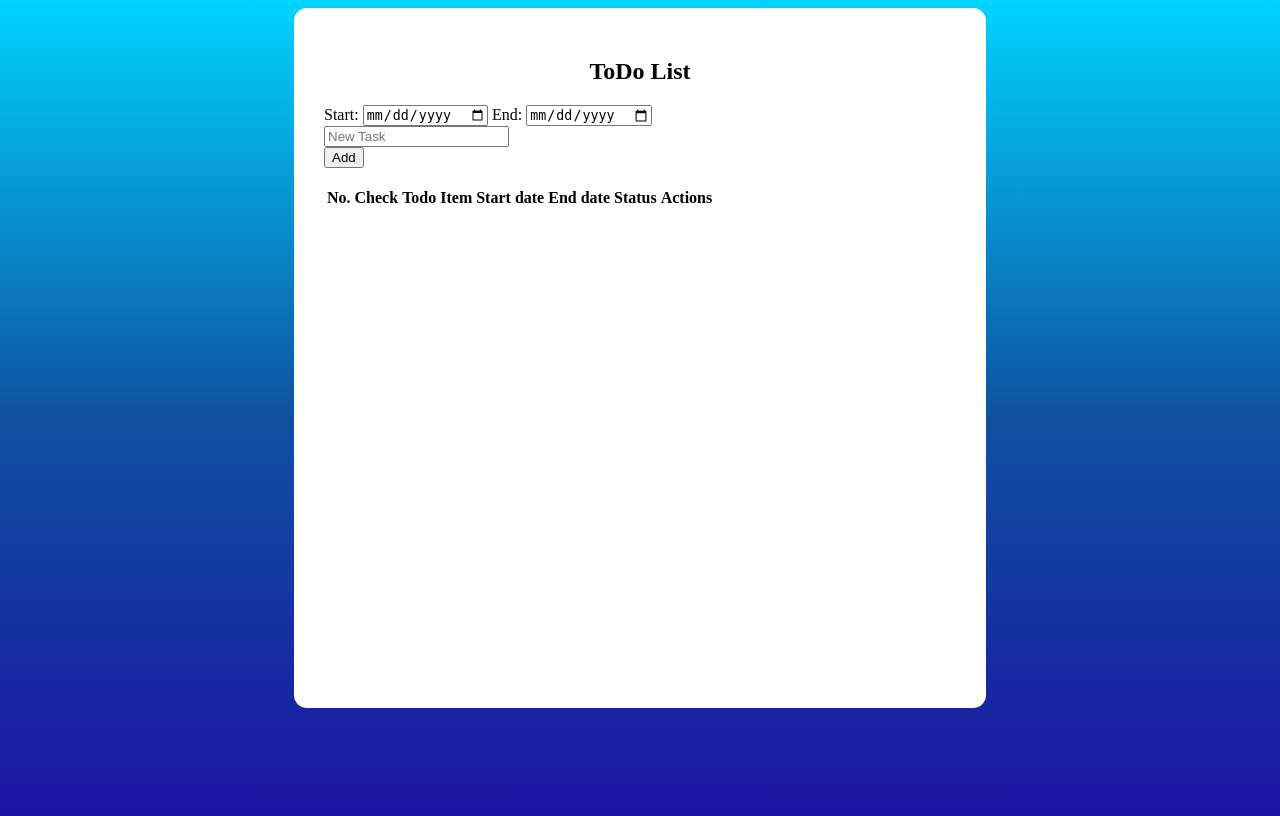
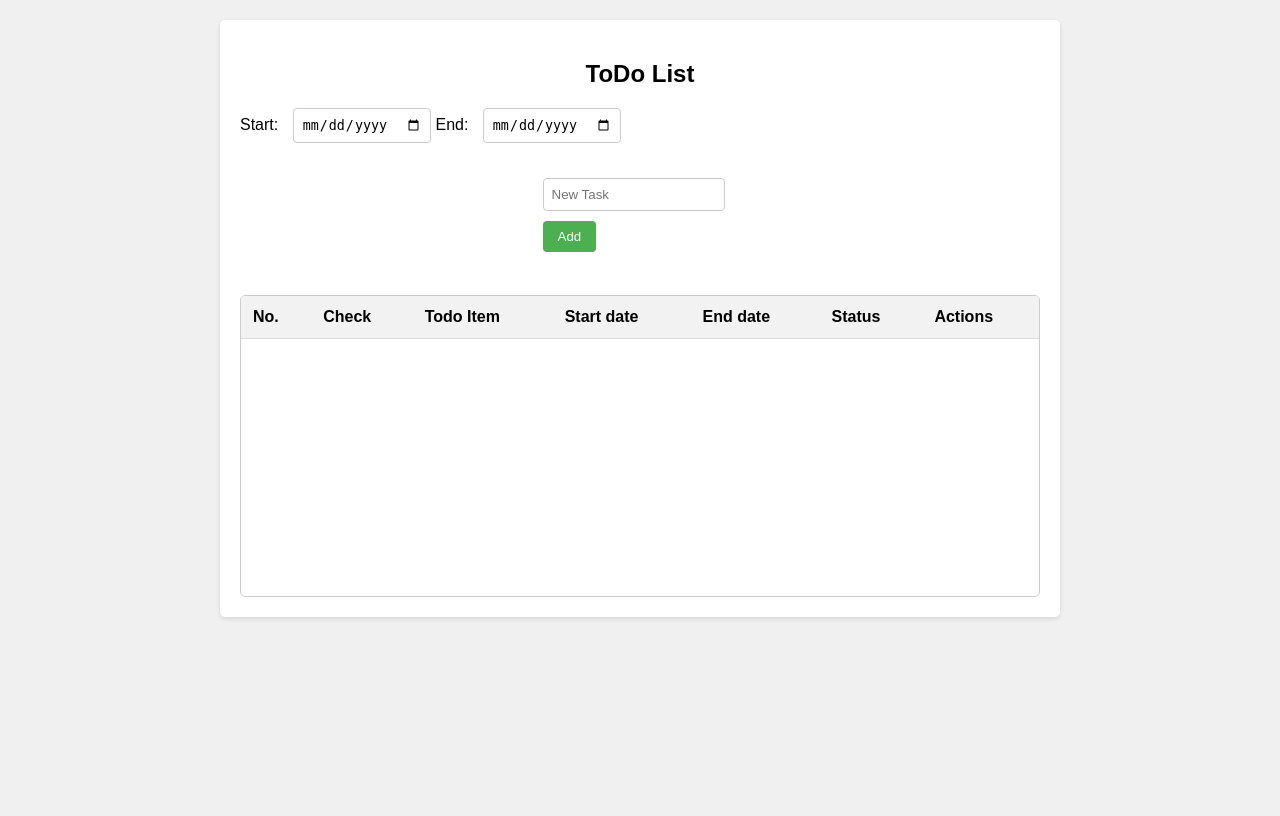
Before and after one commit to dakadeptrai/login_register, a Flask app: template templates/todolist.html in a window 1280 px wide. After the commit the page ends 619 px from the top, so only its background shows below. Run offline with Flask 3, Linux system fonts and the light colour scheme; the template is opened without the code that fills it, so the values that code supplies are empty.

Commit message:
code css todolist and app.py

```diff
--- a/app.py
+++ b/app.py
@@ -1,22 +1,28 @@
-from flask import Flask,render_template,request
+from flask import Flask,render_template,request,redirect
 from markupsafe import escape
 import pymongo
+from werkzeug.security import check_password_hash,generate_password_hash
 #===========================================================================================================
 connection_str="mongodb+srv://nguyendakacun:htUezXTkL0llRnwa@dangkhang.nbpxo57.mongodb.net/?retryWrites=true&w=majority&appName=DangKhang"
+users_value={}
 try:
     print("Connect done")
     client = pymongo.MongoClient(connection_str)
 except Exception:
     print("Error", Exception)
 db = client["mydatabase"]
-col = db['todolist']
+col = db['user_data']
+
 for x in col.find():
+    user = x["user"]
+    password = x["password"]
     print(x)
+    users_value.update({user:password})
 #===========================================================================================================
 app = Flask(__name__)
 
 '''dict chua mat khau va tai khoan nguoi dung'''
-users = {"Khang":"123456","username":"password"}
+#users = {"Khang": generate_password_hash("123456"), "username": generate_password_hash("password")}
 
 
 '''trang web dau tien'''
@@ -28,15 +34,18 @@ def hello_world():
 '''trang web dung de nhap mat khau va ten nguoi dung'''
 @app.route("/handle_post",methods=['POST'])
 def handle_post():
+    error = None
     if request.method == "POST":
-        username = request.form['username']
-        password = request.form['password']
-        print(username, password)
-        if username in users and users[username] == password:
-            return render_template("todolist.html")
+        username = request.form["username"]
+        password = request.form["password"]
+        if username in users_value and users_value[user]==password:
+                # Successful login, redirect to todolist
+                return render_template("todolist.html")
         else:
-            return '<h1>invalid credentials!</h1>'
+            # Username not found
+            return render_template("login.html", error=error)  # Pass error message
     else:
-        return render_template('login html')
+        # Not a POST request (unexpected)
+        return render_template("login.html", error="Unexpected request method")
 if __name__ == "__main__":
     app.run()
--- a/static/styles/style.css
+++ b/static/styles/style.css
@@ -1,17 +1,81 @@
-body{
-    background:linear-gradient(0deg, rgba(28,20,163,1) 0%, rgba(15,81,161,1) 49%, rgba(0,212,255,1) 100%);
-    border:none;
+body {
+    font-family: Arial, sans-serif;
+    margin: 0;
+    padding: 20px;
+    background-color: #f0f0f0;
+  }
+
+  #bodySection {
+    max-width: 800px;
+    margin: 0 auto;
+    padding: 20px;
+    background-color: #fff;
+    box-shadow: 0px 2px 5px rgba(0, 0, 0, 0.1);
+    border-radius: 5px;
+  }
+
+  h1 {
+    text-align: center;
+    margin-bottom: 20px;
+  }
+
+  label {
+    display: inline-block;
+    margin-right: 10px;
+  }
+
+  input[type="date"] {
+    padding: 8px;
+    border: 1px solid #ccc;
+    border-radius: 4px;
+  }
+
+  .container {
+    display: flex;
+    flex-direction: column;
+    align-items: center;
+    margin-top: 20px;
+  }
+
+  .item {
+    margin: 5px;
+  }
+
+  #contain-input input {
+    width: 80%;
+    padding: 8px;
+    border: 1px solid #ccc;
+    border-radius: 4px;
+  }
+
+  #contain-button button {
+    padding: 8px 15px;
+    border: none;
+    background-color: #4CAF50;
+    color: white;
+    border-radius: 4px;
     cursor: pointer;
-    height: 100vh;
-}
-#bodySection{
-    height: 80vh;
-    width: 50%;
-    margin: auto;
-    border: 30px solid white;
-    background-color: #ffffff;
-    border-radius: 13px;
-}
-h1{
-    text-align: center;
-}
+  }
+
+  #scroll {
+    height: 300px;
+    overflow-y: scroll;
+    border: 1px solid #ccc;
+    border-radius: 5px;
+    margin-top: 20px;
+  }
+
+  table {
+    width: 100%;
+    border-collapse: collapse;
+  }
+
+  th, td {
+    padding: 12px;
+    text-align: left;
+    border-bottom: 1px solid #ddd;
+  }
+
+  th {
+    background-color: #f2f2f2;
+  }
```
